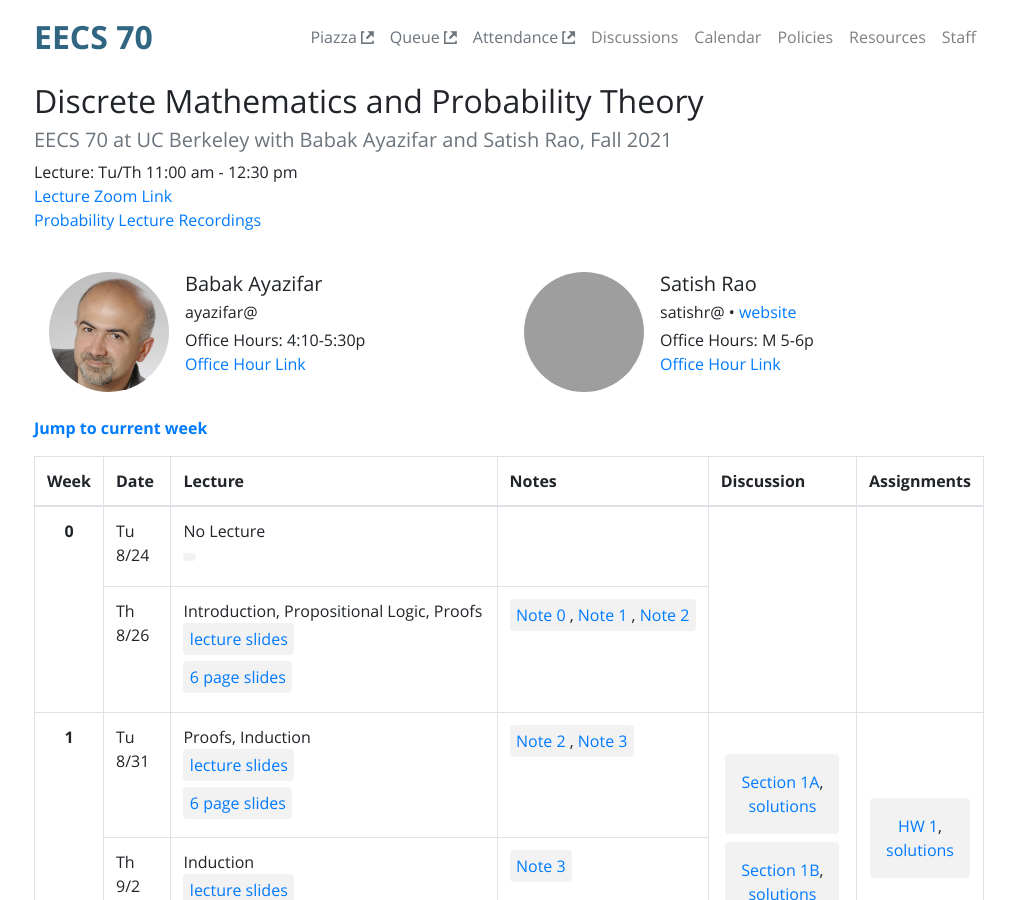
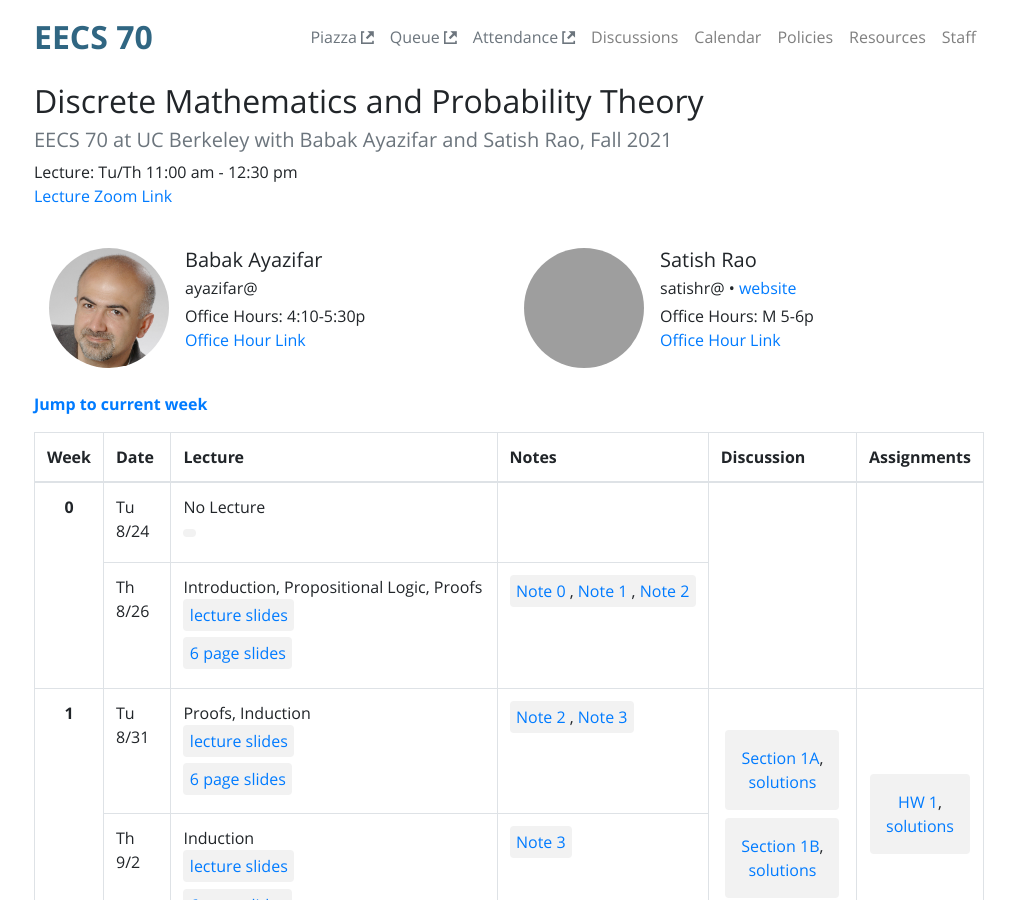
Before and after one commit to tsgoten/cs70-website, a Jekyll site: the page built from index.html, in a window 1280 px wide and 900 px high. Shown: the whole window, without its empty margins (131-1146 px from the left). Built offline with Jekyll 4.4.1, drawn with Linux system fonts in a browser that asks for light colours; grey boxes are pictures that could not be loaded.

Commit message:
remove link for youtube recordings

```diff
--- a/index.html
+++ b/index.html
@@ -12,8 +12,7 @@ title: Home
     EECS 70 at UC Berkeley with Babak Ayazifar and Satish Rao, Fall 2021
 </h5>
 <p>Lecture: Tu/Th 11:00 am - 12:30 pm<br/>
-<a href="https://berkeley.zoom.us/j/97437942324">Lecture Zoom Link</a><br/>
-<a href="https://youtube.com/playlist?list=PLfNeMHZN1tu918b_P2J_rRUHyEeZp_24i">Probability Lecture Recordings</a>
+<a href="https://berkeley.zoom.us/j/97437942324">Lecture Zoom Link</a>
 <div class="instructors">
         {% include staff-list.html type="Instructor" %}
 </div>
```
